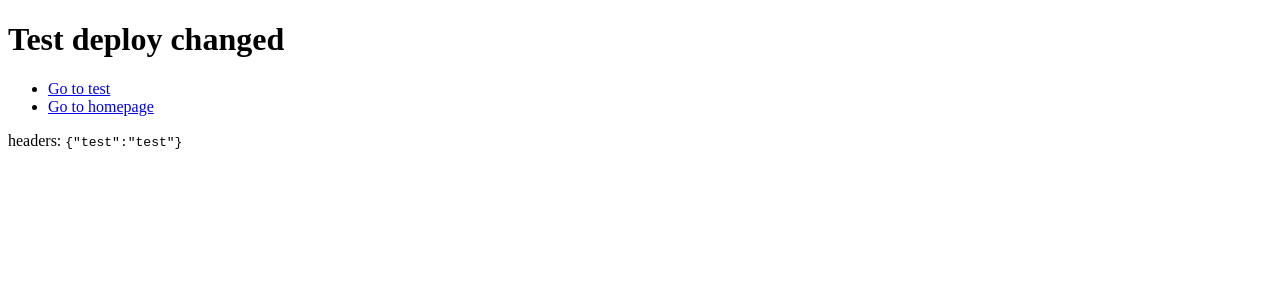
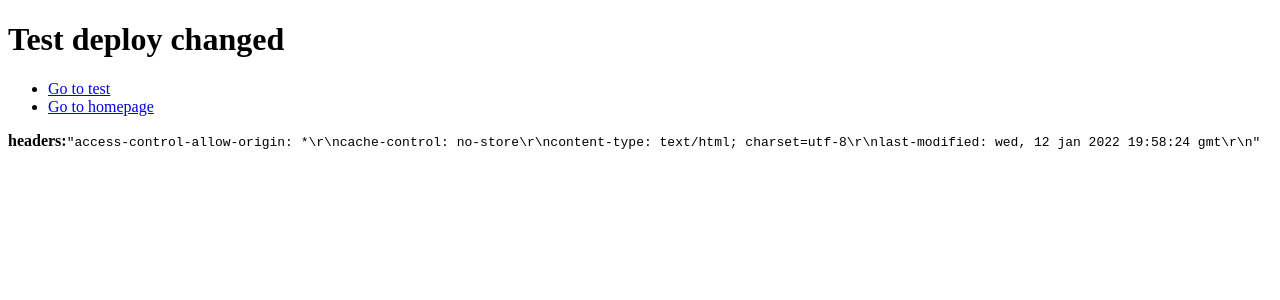
Before and after one commit to Corea98/ci-cd-aws-s3, an Angular app in the folder frontend/: page / in a window 1280 px wide. Shown: the top 300 px of the page. Built offline with nearby package versions, Linux system fonts and the light colour scheme.

Commit message:
feat: remove alert and add to document

```diff
--- a/frontend/src/app/app.component.html
+++ b/frontend/src/app/app.component.html
@@ -8,7 +8,7 @@
 </nav>
 
 <p>
-  headers:
+  <b>headers:</b>
   <code>{{headers}}</code>
 </p>
 
--- a/frontend/src/app/app.component.ts
+++ b/frontend/src/app/app.component.ts
@@ -7,9 +7,7 @@ import { Component } from '@angular/core';
   styleUrls: ['./app.component.scss']
 })
 export class AppComponent {
-  headers = JSON.stringify({
-    test: 'test'
-  });
+  headers = JSON.stringify({});
 
   getHeaders(): void {
     // const res = this.http.get(document.location.origin);
@@ -21,7 +19,7 @@ export class AppComponent {
     req.open('GET', document.location.origin, false);
     req.send(null);
     var headers = req.getAllResponseHeaders().toLowerCase();
-    alert(headers);
+    this.headers = JSON.stringify(headers);
   }
 
   constructor(
```
